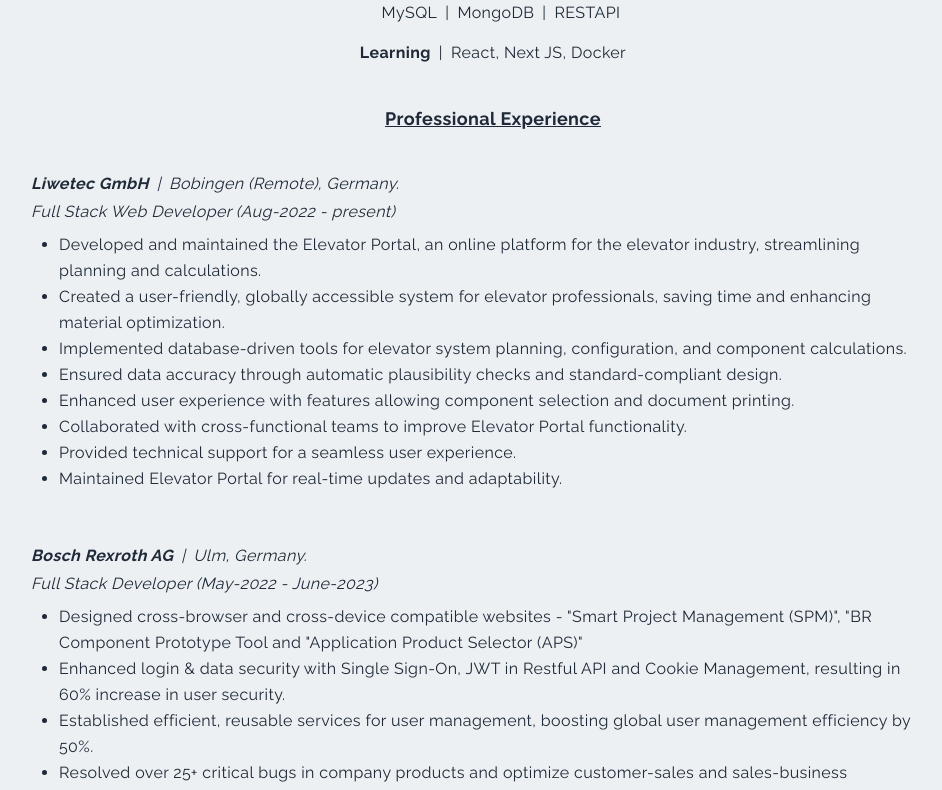
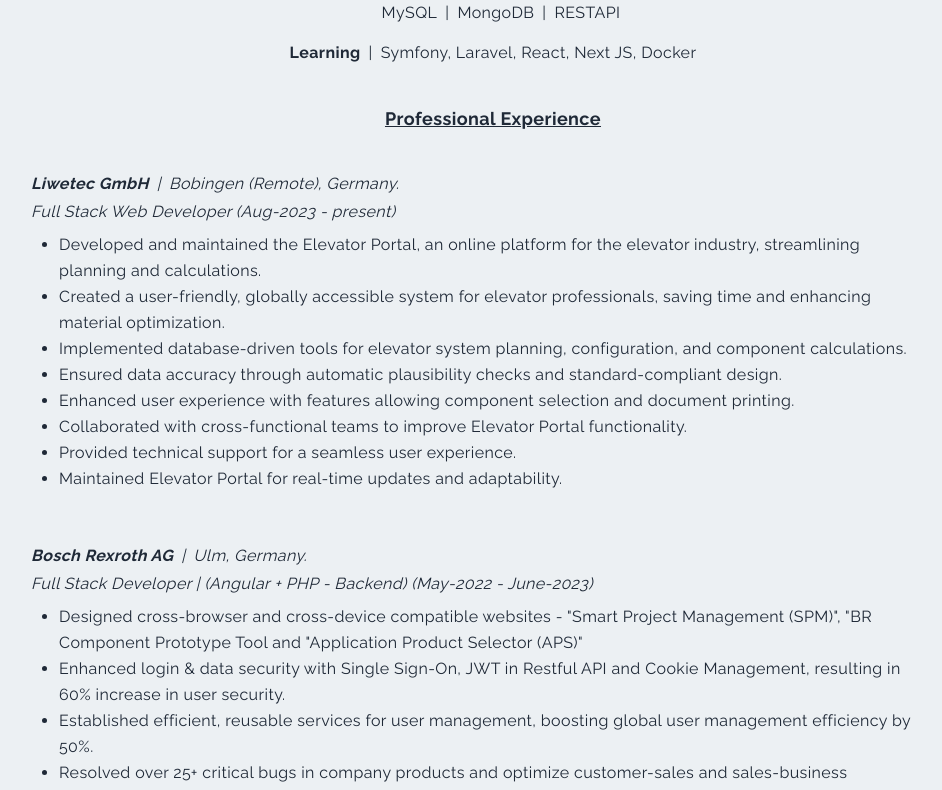
Before and after one commit to Subhashchandra3295/subhashchandra_portfolio, a Next.js app: page /resume in a window 1280 px wide. Shown: the part 718-1508 px from the top of the page, without its empty margins (147-1089 px from the left). Built offline with nearby package versions, Linux system fonts and the light colour scheme.

Commit message:
Update the resume data

```diff
--- a/pages/resume.jsx
+++ b/pages/resume.jsx
@@ -126,7 +126,7 @@
             </p>
           <p className='py-2'>
             <span className='font-bold'>Learning</span>
-            <span className='px-2'>|</span>React, Next JS, Docker
+            <span className='px-2'>|</span>Symfony, Laravel, React, Next JS, Docker
           </p>
         </div>
 
@@ -141,7 +141,7 @@
             </span>
             <span className='px-2'>|</span>Bobingen (Remote), Germany.
           </p>
-          <p className='py-1 italic'>Full Stack Web Developer (Aug-2022 - present)</p>
+          <p className='py-1 italic'>Full Stack Web Developer (Aug-2023 - present)</p>
           <ul className='list-disc list-outside px-7 py-1 leading-relaxed'>
             <li>
               Developed and maintained the Elevator Portal, an online platform for the elevator industry, streamlining planning and calculations.
@@ -178,7 +178,7 @@
             </span>
             <span className='px-2'>|</span>Ulm, Germany.
           </p>
-          <p className='py-1 italic'>Full Stack Developer (May-2022 - June-2023)</p>
+          <p className='py-1 italic'>Full Stack Developer | (Angular + PHP - Backend) (May-2022 - June-2023)</p>
           <ul className='list-disc list-outside px-7 py-1 leading-relaxed'>
             <li>
               Designed cross-browser and cross-device compatible websites - &quot;Smart Project Management (SPM)&quot;, &quot;BR Component Prototype Tool and &quot;Application Product Selector (APS)&quot;
```
Also changed, not shown: 1 other file (tests, documents, lock files or other folders).
